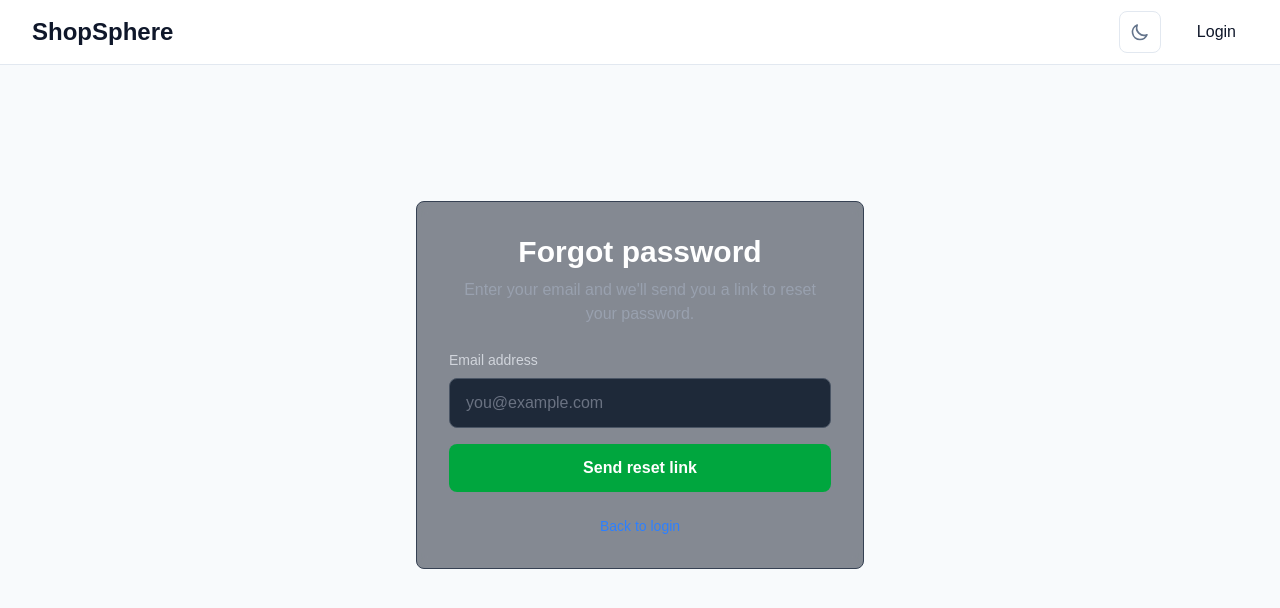
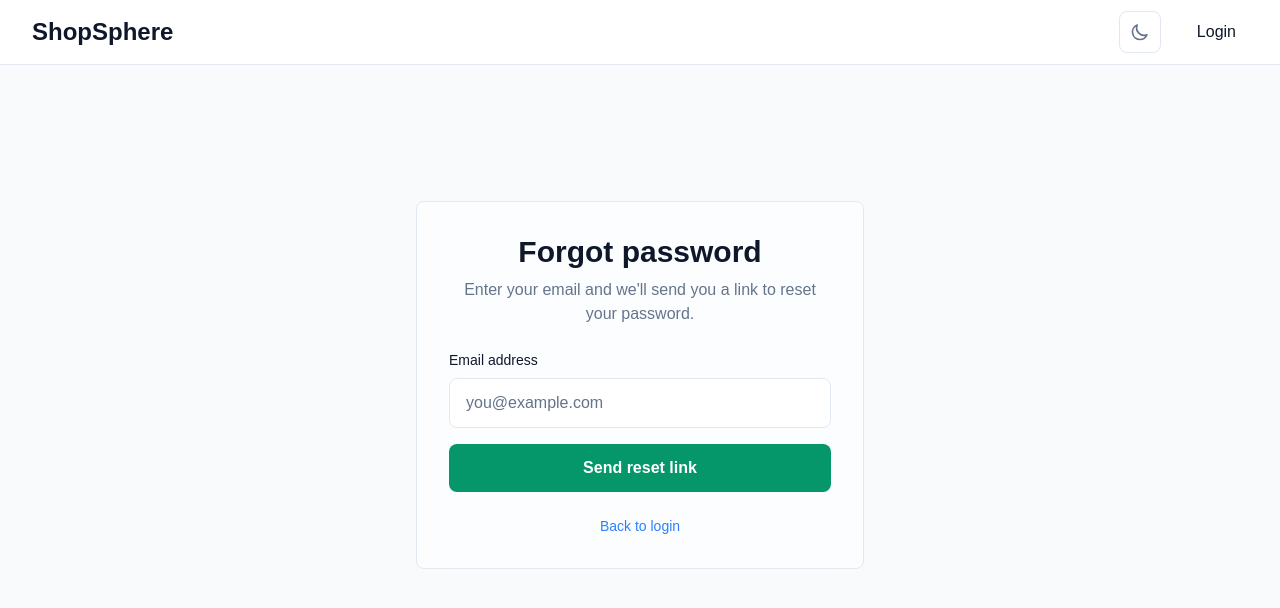
Before and after one commit to Sudharsen27/shopsphere-frontend, a Next.js app: page /forgot-password in a window 1280 px wide. Shown: the top 608 px of the page. Built offline with nearby package versions, Linux system fonts and the light colour scheme; no server answers.

Commit message:
forgotpassword modified

```diff
--- a/app/forgot-password/page.tsx
+++ b/app/forgot-password/page.tsx
@@ -3,6 +3,7 @@
 import { useState } from "react";
 import Link from "next/link";
 import { authApi, ApiError } from "@/lib/api";
+import { useToast } from "@/app/context/ToastContext";
 
 export default function ForgotPasswordPage() {
   const [email, setEmail] = useState("");
@@ -10,6 +11,7 @@ export default function ForgotPasswordPage() {
   const [error, setError] = useState<string | null>(null);
   const [success, setSuccess] = useState(false);
   const [resetUrl, setResetUrl] = useState<string | null>(null);
+  const toast = useToast();
 
   const validateEmail = (email: string): boolean => {
     const emailRegex = /^[^\s@]+@[^\s@]+\.[^\s@]+$/;
@@ -34,11 +36,14 @@ export default function ForgotPasswordPage() {
       const res = await authApi.forgotPassword(email.trim());
       setSuccess(true);
       if (res.resetUrl) setResetUrl(res.resetUrl);
+      toast.success("If the email exists, a reset link was sent.");
     } catch (err) {
       if (err instanceof ApiError) {
         setError(err.message);
+        toast.error(err.message);
       } else {
         setError("Something went wrong. Please try again.");
+        toast.error("Something went wrong. Please try again.");
       }
     } finally {
       setLoading(false);
@@ -47,11 +52,11 @@ export default function ForgotPasswordPage() {
 
   return (
     <section className="min-h-[80vh] flex items-center px-4 sm:px-6 py-8 sm:py-12">
-      <div className="max-w-md w-full mx-auto border border-gray-700 rounded-lg p-6 sm:p-8 bg-gray-900/50 backdrop-blur-sm">
-        <h1 className="text-2xl sm:text-3xl font-bold mb-2 text-center text-white">
+      <div className="max-w-md w-full mx-auto border border-[var(--card-border)] rounded-lg p-6 sm:p-8 bg-[var(--card-bg)]/60 backdrop-blur-sm">
+        <h1 className="text-2xl sm:text-3xl font-bold mb-2 text-center text-[var(--foreground)]">
           Forgot password
         </h1>
-        <p className="text-gray-400 text-center mb-6">
+        <p className="text-[var(--muted)] text-center mb-6">
           Enter your email and we&apos;ll send you a link to reset your password.
         </p>
 
@@ -77,7 +82,7 @@ export default function ForgotPasswordPage() {
         ) : (
           <form onSubmit={handleSubmit} className="space-y-4">
             <div>
-              <label htmlFor="email" className="block text-sm font-medium text-gray-300 mb-2">
+              <label htmlFor="email" className="block text-sm font-medium text-[var(--foreground)] mb-2">
                 Email address
               </label>
               <input
@@ -86,7 +91,7 @@ export default function ForgotPasswordPage() {
                 value={email}
                 onChange={(e) => setEmail(e.target.value)}
                 placeholder="you@example.com"
-                className="w-full px-4 py-3 rounded-lg bg-gray-800 border border-gray-600 text-white placeholder-gray-500 focus:ring-2 focus:ring-green-500 focus:border-transparent"
+                className="w-full px-4 py-3 rounded-lg bg-[var(--card-bg)] border border-[var(--card-border)] text-[var(--foreground)] placeholder-[var(--muted)] focus:ring-2 focus:ring-green-500 focus:border-transparent"
                 disabled={loading}
                 autoComplete="email"
               />
@@ -97,7 +102,7 @@ export default function ForgotPasswordPage() {
             <button
               type="submit"
               disabled={loading}
-              className="w-full bg-green-600 hover:bg-green-700 disabled:bg-gray-600 disabled:cursor-not-allowed text-white font-semibold py-3 rounded-lg transition flex items-center justify-center"
+              className="w-full bg-[var(--accent)] hover:opacity-90 disabled:bg-gray-600 disabled:cursor-not-allowed text-white font-semibold py-3 rounded-lg transition flex items-center justify-center active:scale-[0.99]"
             >
               {loading ? (
                 <span className="flex items-center gap-2">
```
